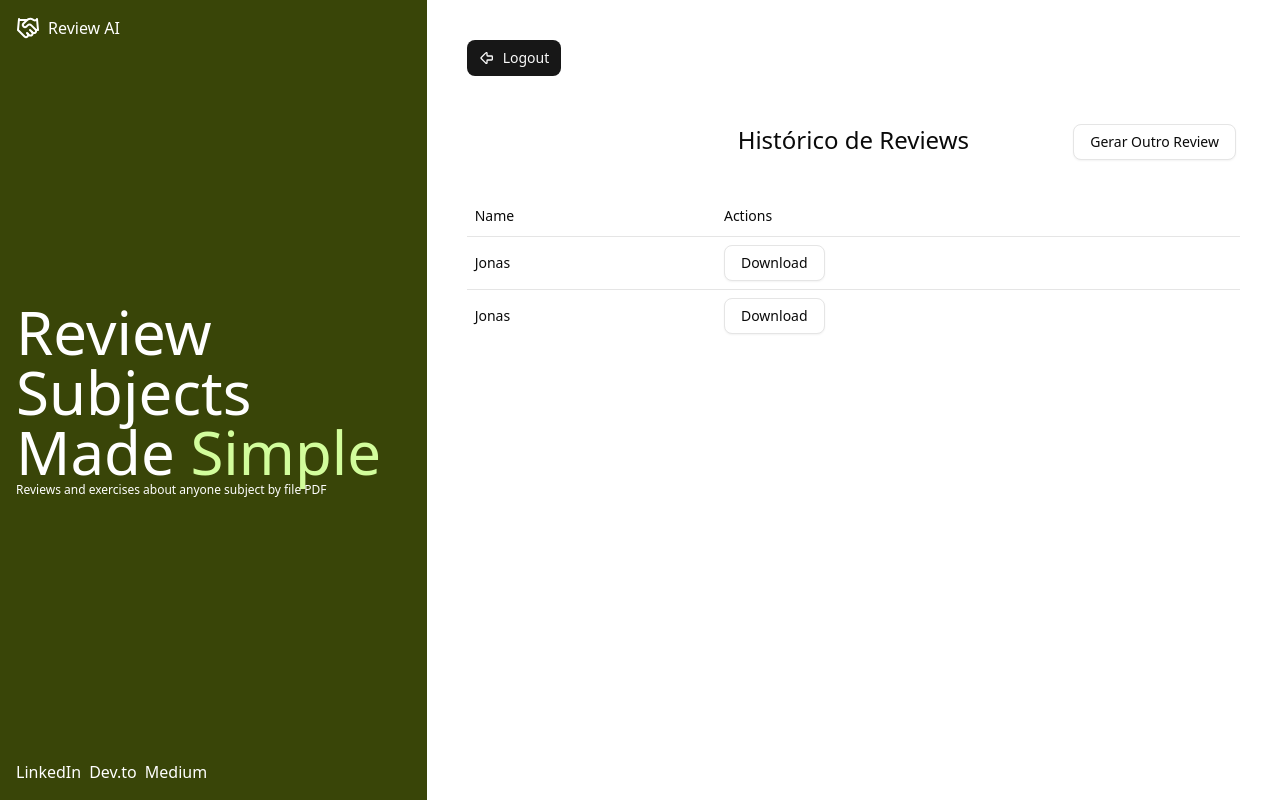
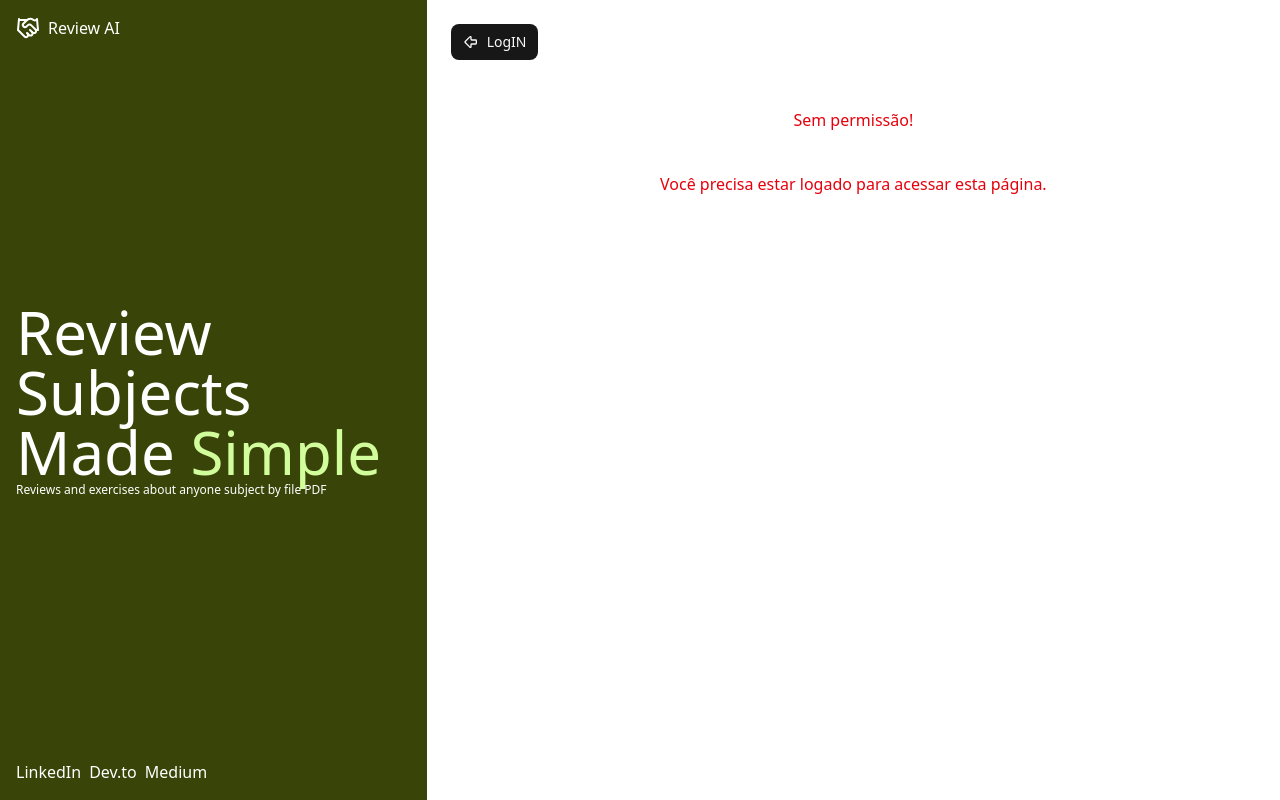
Before and after one commit to WesleyVitor/review_ai, a Next.js app in the folder review_ui/: page /dashboard in a window 1280 px wide. Built offline with nearby package versions, Linux system fonts and the light colour scheme.

Commit message:
feat: create fallback to permission routes

```diff
--- /dev/null
+++ b/review_ui/app/Components/Errors/ErrorPermission.jsx
@@ -0,0 +1,19 @@
+import { useRouter } from 'next/navigation';
+import { Button } from "@/components/ui/button";
+import { ArrowBigLeft } from 'lucide-react';
+
+export default function ErrorPermission() {
+    const router = useRouter();
+    return (
+        <div className="p-6 text-center text-red-600 flex-1 flex flex-col gap-10 justify-start items-center">
+            <div className="w-full pb-2" >
+                <Button onClick={()=>router.push("/")} className="flex cursor-pointer">
+                    <ArrowBigLeft />
+                    <span>LogIN</span>
+                </Button>
+            </div>
+            <h1>Sem permissão!</h1>
+            <p>Você precisa estar logado para acessar esta página.</p>
+        </div>
+    );
+}
--- a/review_ui/app/dashboard/page.js
+++ b/review_ui/app/dashboard/page.js
@@ -9,18 +9,20 @@ import { googleLogout } from '@react-oauth/google';
 import { Button } from "@/components/ui/button";
 import ReviewHistory from "../Components/Main/ReviewHistory";
 import Aside from "../Components/Aside/Aside";
-
+import Fallback from "../fallback";
 export default function Page() {
     const isMobile = useIsMobile()
     const router = useRouter();
     const logout = ()=>{
         googleLogout();
         router.push("/");
+        localStorage.clear()
     }
 
     return (
         <div className={`h-screen flex ${isMobile ? 'flex-col' : 'flex-row'}`}>
             <Aside/>
+            <Fallback>
                 <main className="flex-1 p-10 flex flex-col gap-10 justify-start items-center" >
                     <div className="w-full pb-2" >
                         <Button onClick={logout} className="flex cursor-pointer">
@@ -36,6 +38,8 @@ export default function Page() {
                     </div>
                     <ReviewHistory/>
                 </main>
+            </Fallback>
+
         </div>
     )
 }
--- /dev/null
+++ b/review_ui/app/fallback.js
@@ -0,0 +1,18 @@
+'use client'
+
+import ErrorPermission from "./Components/Errors/ErrorPermission";
+import {useEffect, useState} from "react"
+
+export default function Fallback({children}) {
+  const [user, setUser] = useState(null);
+
+  useEffect(() => {
+    const storedUser = localStorage.getItem("user");
+
+    if (storedUser) {
+      setUser(storedUser);
+    }
+  }, []);
+
+  return user ? children : <ErrorPermission/>;
+}
--- a/review_ui/app/page.js
+++ b/review_ui/app/page.js
@@ -22,6 +22,8 @@ export default function Page() {
             <GoogleLogin
               onSuccess={credentialResponse => {
                 router.push("/dashboard")
+                localStorage.setItem("user", credentialResponse.credential)
+
               }}
               onError={() => {
                 console.log('Login Failed');
```
Lines whose indentation alone changed are shown as unchanged.
